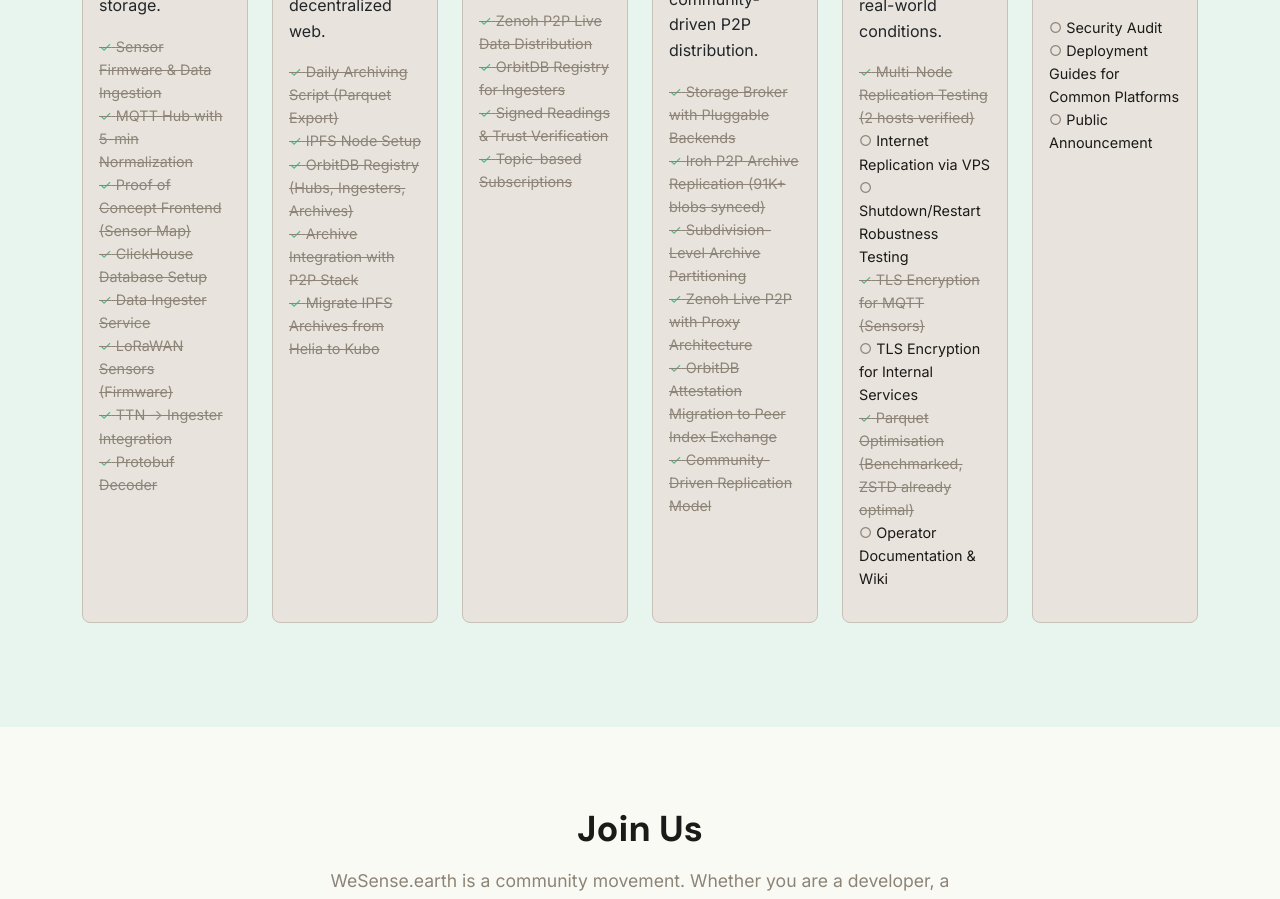
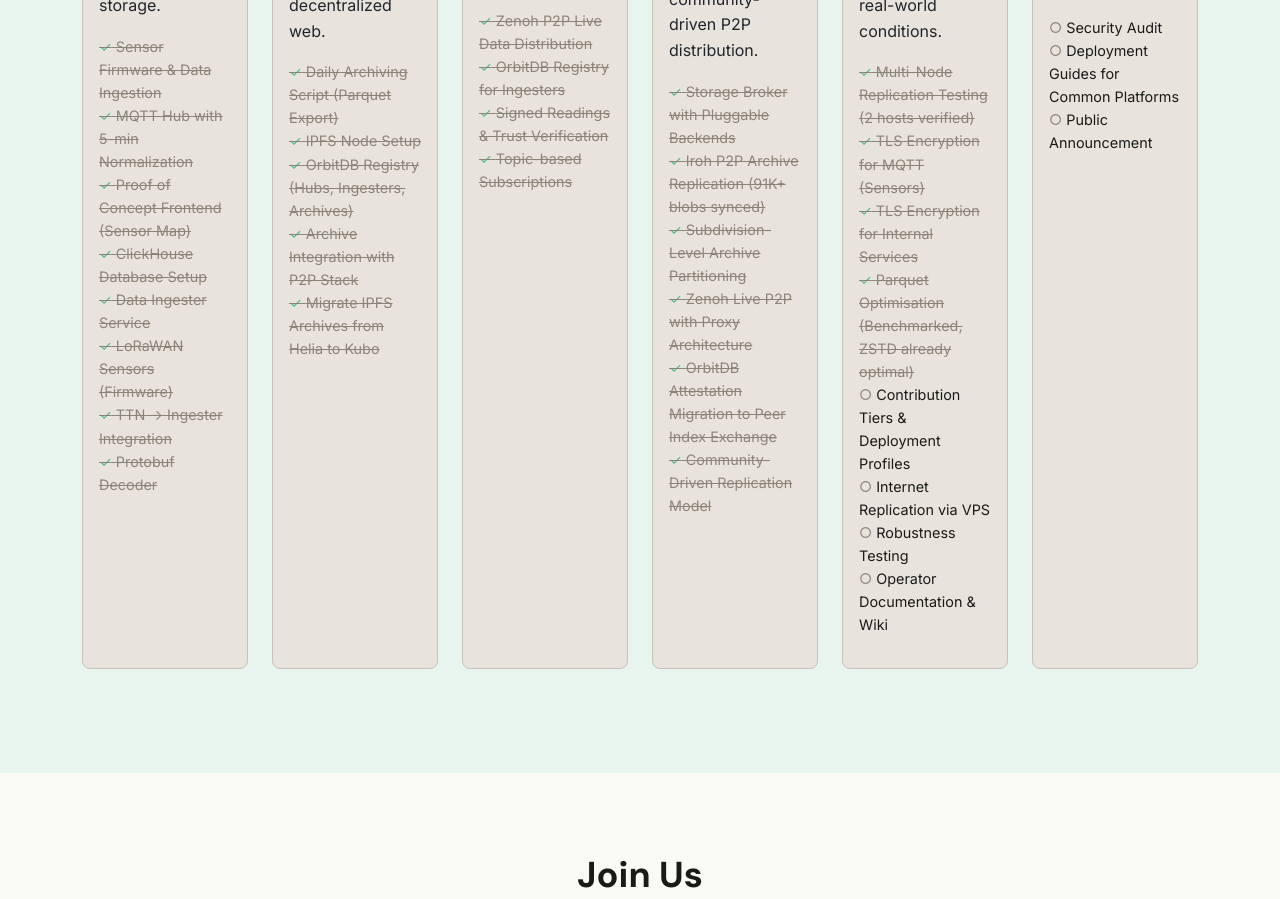
Before and after one commit to wesense-earth/wesense-website, a React (Vite) app: page / in a window 1280 px wide. Shown: the part 6840-7739 px from the top of the page. Built offline with nearby package versions, Linux system fonts and the light colour scheme.

Commit message:
Mark internal TLS done, add Contribution Tiers to Phase 5, rename Shutdown/Restart to Robustness Testing

```diff
--- a/src/components/Roadmap.jsx
+++ b/src/components/Roadmap.jsx
@@ -64,11 +64,12 @@
     description: 'Hardening the P2P network for reliability, security, and real-world conditions.',
     items: [
       { text: 'Multi-Node Replication Testing (2 hosts verified)', done: true },
+      { text: 'TLS Encryption for MQTT (Sensors)', done: true },
+      { text: 'TLS Encryption for Internal Services', done: true },
+      { text: 'Parquet Optimisation (Benchmarked, ZSTD already optimal)', done: true },
+      { text: 'Contribution Tiers & Deployment Profiles', done: false },
       { text: 'Internet Replication via VPS', done: false },
-      { text: 'Shutdown/Restart Robustness Testing', done: false },
-      { text: 'TLS Encryption for MQTT (Sensors)', done: true },
-      { text: 'TLS Encryption for Internal Services', done: false },
-      { text: 'Parquet Optimisation (Benchmarked, ZSTD already optimal)', done: true },
+      { text: 'Robustness Testing', done: false },
       { text: 'Operator Documentation & Wiki', done: false },
     ],
   },
```
